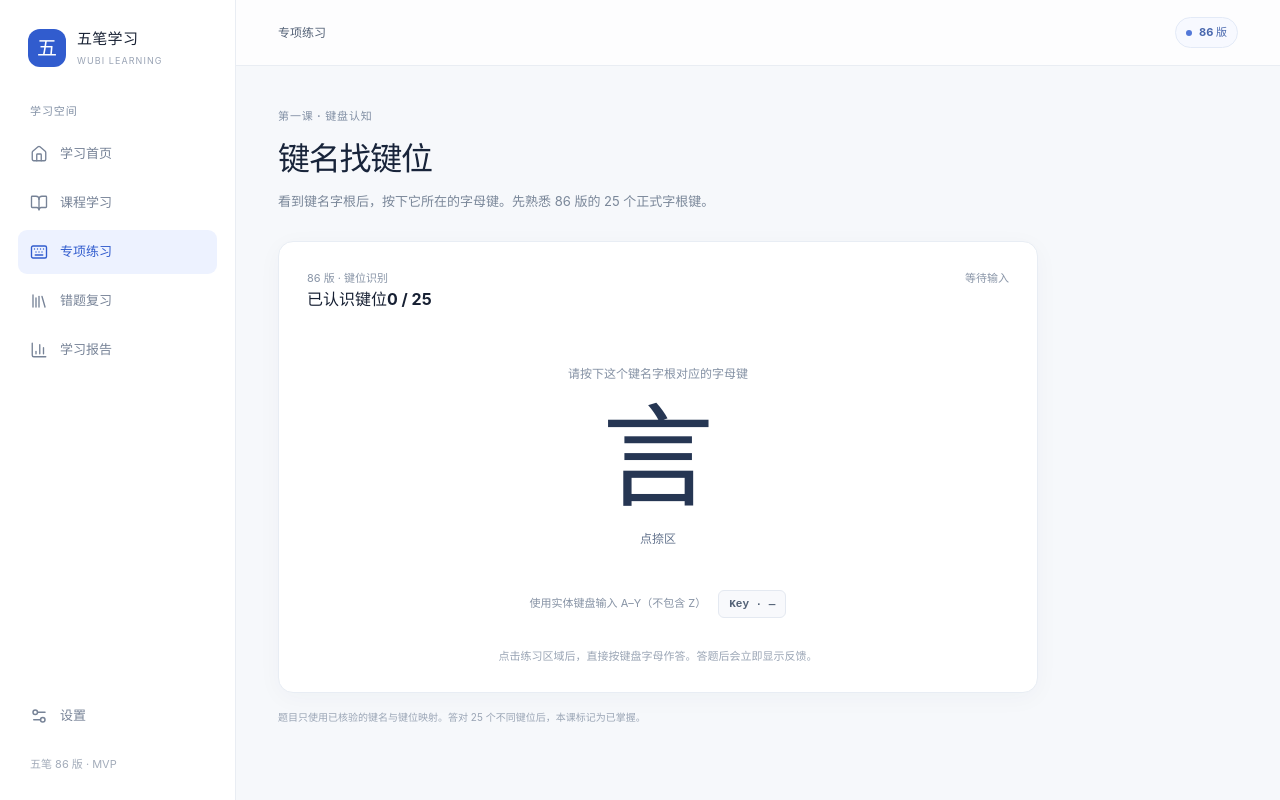
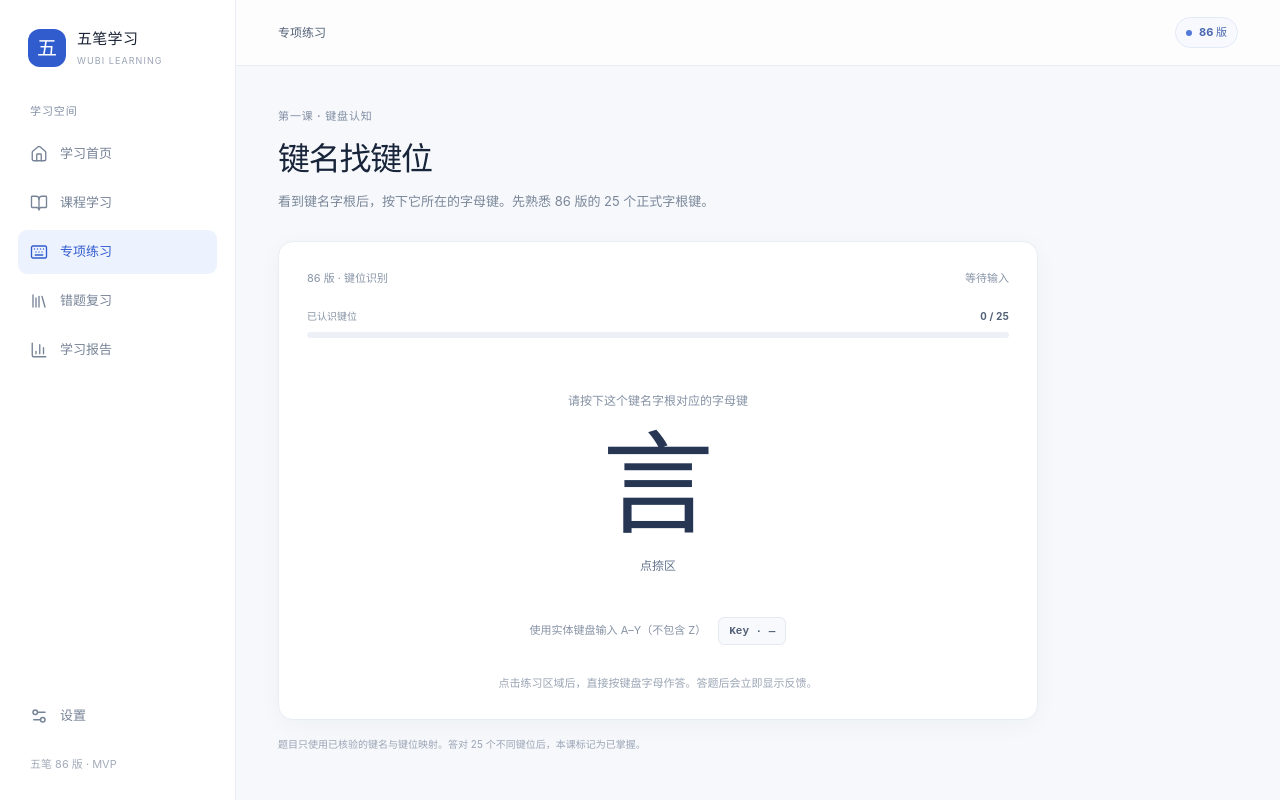
Before and after one commit to zlindeng/wubi-learning, a React (Vite) app: page /practice in a window 1280 px wide. Built offline with nearby package versions, Linux system fonts and the light colour scheme.

Commit message:
style(practice): show persistent key progress

```diff
--- a/src/index.css
+++ b/src/index.css
@@ -198,3 +198,9 @@ h1 { margin-bottom: 9px; color: #18243a; font-size: clamp(25px, 3vw, 32px); lett
   .practice-prompt { padding: 42px 8px 34px; }
   .practice-answer-hint { flex-direction: column; }
 }
+
+.practice-progress { margin-top: 22px; }
+.practice-progress-label { display: flex; justify-content: space-between; margin-bottom: 8px; color: #8793a5; font-size: 10px; }
+.practice-progress-label strong { color: #536176; font-variant-numeric: tabular-nums; }
+.practice-progress-track { height: 6px; overflow: hidden; border-radius: 99px; background: #edf1f7; }
+.practice-progress-track > span { display: block; height: 100%; border-radius: inherit; background: #5278d8; transition: width .2s ease; }
```
